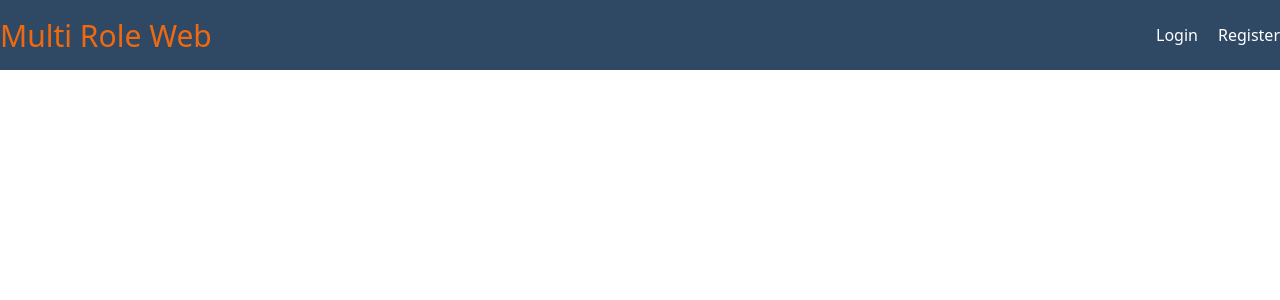
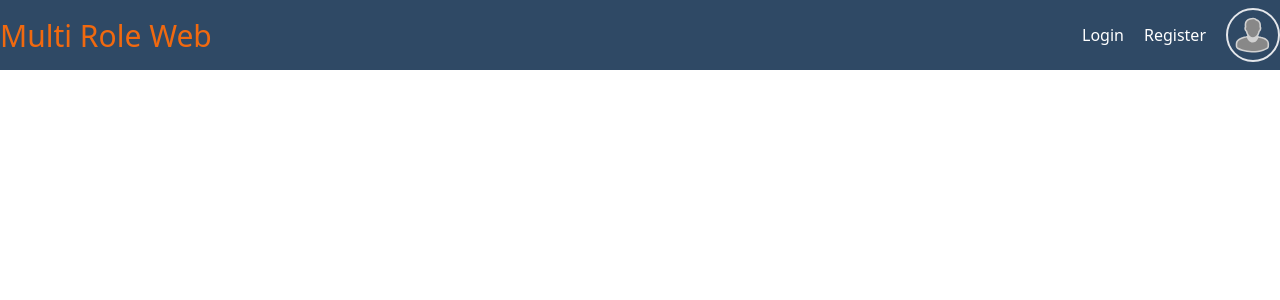
Before and after one commit to HmSani6699/PERN-Stack, a React (Vite) app in the folder Todo-app/todo-Frontend/: page / in a window 1280 px wide. Shown: the top 300 px of the page. Built offline with nearby package versions, Linux system fonts and the light colour scheme; sample sign-in values are in the browser's storage.

Commit message:
added new img

```diff
--- a/Todo-app/todo-Frontend/src/Navbar/Navbar.jsx
+++ b/Todo-app/todo-Frontend/src/Navbar/Navbar.jsx
@@ -1,7 +1,24 @@
-import React from "react";
 import { Link } from "react-router-dom";
+import avatar_icon from "../assets/images/avatar.svg";
+import logOut_icon from "../assets/images/logOut.svg";
+import { useEffect, useState } from "react";
 
 const Navbar = () => {
+  const [open, setOpen] = useState(false);
+  const [userData, setUserData] = useState([]);
+
+  // get user information
+  useEffect(() => {
+    const user = JSON.parse(window.localStorage.getItem("user"));
+    console.log(user);
+    setUserData(user);
+  }, []);
+
+  const logout = () => {
+    window.localStorage.removeItem("user");
+    navigate("/");
+  };
+
   return (
     <div className=" bg-[#2f4965] ">
       <div className="h-[70px] flex items-center justify-between max-w-[1400px] mx-auto  ">
@@ -9,13 +26,48 @@ const Navbar = () => {
 
         {/* Nav link */}
         <nav className="">
-          <ul className="flex gap-[20px] text-white">
+          <ul className="flex items-center gap-[20px] text-white">
             <li>
               <Link to="/login">Login</Link>
             </li>
             <li>
               <Link to="/register">Register</Link>
             </li>
+            {userData && (
+              <li>
+                <div className="relative">
+                  <div
+                    onClick={() => setOpen(!open)}
+                    className="border-2 rounded-full p-[5px]"
+                  >
+                    <img src={avatar_icon} alt="avatar img" />
+                  </div>
+                  {open ? (
+                    <div className="absolute top-[55px] right-0 bg-[#2f4965] p-[20px] rounded-bl-[10px] rounded-br-[10px] w-[300px]">
+                      <h2 className="text-center text-[25px]">
+                        {userData?.name}
+                      </h2>
+                      <hr />
+                      <Link
+                        className="flex gap-3 text-[16px] font-semibold my-[15px]"
+                        to={logout}
+                      >
+                        <img src={logOut_icon} alt="" />
+                        Dashboard
+                      </Link>
+                      <hr />
+                      <Link
+                        className="flex gap-3 text-[16px] font-semibold mt-[10px]"
+                        to={logout}
+                      >
+                        <img src={logOut_icon} alt="" />
+                        Log Out
+                      </Link>
+                    </div>
+                  ) : null}
+                </div>
+              </li>
+            )}
           </ul>
         </nav>
       </div>
--- a/Todo-app/todo-Frontend/src/Navbar/SideNavbar.jsx
+++ b/Todo-app/todo-Frontend/src/Navbar/SideNavbar.jsx
@@ -1,6 +1,7 @@
 import React, { useEffect, useState } from "react";
 import { useNavigate } from "react-router-dom";
 import user_icon from "../assets/images/user_icon.svg";
+import NavLink from "../component/NavLink";
 
 const SideNavbar = () => {
   const navigate = useNavigate();
@@ -36,6 +37,9 @@ const SideNavbar = () => {
         </h2>
 
         {/* Navigate menubar */}
+        <div>
+          <NavLink url={"/login"} title={"Login"} />
+        </div>
 
         {/* Logout  */}
         <div
--- /dev/null
+++ b/Todo-app/todo-Frontend/src/component/NavLink.jsx
@@ -0,0 +1,17 @@
+import React from "react";
+import { Link } from "react-router-dom";
+
+const NavLink = ({ url, title }) => {
+  return (
+    <div>
+      <Link
+        className="bg-[#f1690f] w-full block text-white py-[15px] pl-[15px] text-[18px] font-semibold cursor-pointer"
+        to={url}
+      >
+        {title}
+      </Link>
+    </div>
+  );
+};
+
+export default NavLink;
```
Also changed, not shown: Todo-app/todo-Frontend/src/assets/images/avatar.svg (added), Todo-app/todo-Frontend/src/assets/images/logOut.svg (added).
